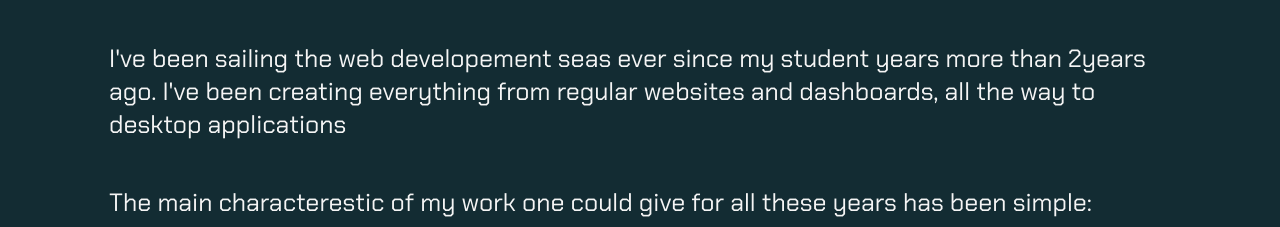
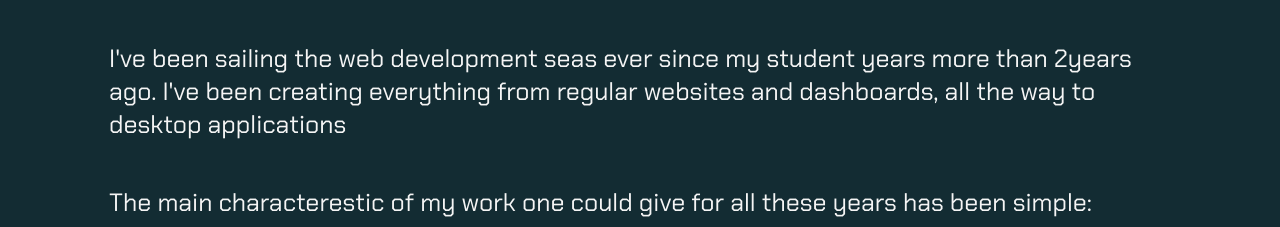
Before and after one commit to SouhaibZarai/Souhaib-zarai2023, a plain HTML site: page index.html in a window 1280 px wide. Shown: the part 573-800 px from the top of the page. Drawn offline with nearby package versions, Linux system fonts and the light colour scheme; a web font is replaced by a local one.

Commit message:
Update index.html

```diff
--- a/index.html
+++ b/index.html
@@ -93,7 +93,7 @@
 			<div class="tag">
 				<h1 class="headingtxt"><span>01. </span>&lta little about me&gt</h1>
 			</div>
-			<p class="prg_me">I've been sailing the web developement seas ever since my student years more than 2years ago. I've been creating everything from regular websites and dashboards, all the way to desktop applications</p>
+			<p class="prg_me">I've been sailing the web development seas ever since my student years more than 2years ago. I've been creating everything from regular websites and dashboards, all the way to desktop applications</p>
 			<p class="prg_me">The main characterestic of my work one could give for all these years has been simple:</p>
 			<span class="whatcando">Get <i class="fa-solid fa-poo"></i> done. Fast.</span>
 			<p class="prg_me">I write clean and modern code, i do it really fast.</p>
```
